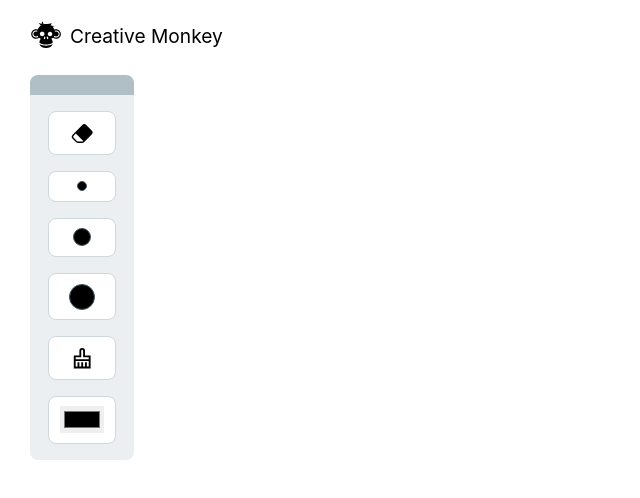
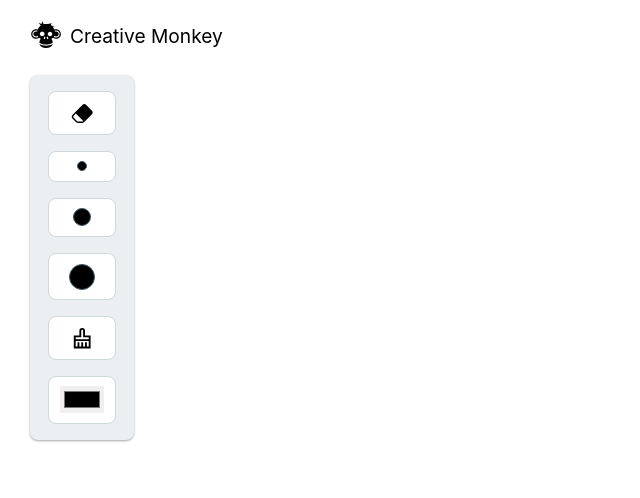
Before and after one commit to om202/creativemonkey-paint, a React (Create React App) app: page / in a window 1280 px wide. Shown: the top 498 px of the page, without its empty margins (0-640 px from the left). Built offline with nearby package versions, Linux system fonts and the light colour scheme.

Commit message:
box shadow and tool tip color

```diff
--- a/src/ButtonsGroup/ButtonsGroup.css
+++ b/src/ButtonsGroup/ButtonsGroup.css
@@ -1,8 +1,7 @@
-@import url('../assets/colorScheme.css');
-@import url('../assets/defaultSizes.css');
+@import url("../assets/colorScheme.css");
+@import url("../assets/defaultSizes.css");
 
 .buttons-group {
-  border-top: 20px solid var(--blueGrey200);
   border-radius: var(--borderRadius);
   background-color: var(--blueGrey50);
   display: flex;
@@ -15,6 +14,7 @@
   width: 4.5rem;
   padding: 1rem;
   gap: 1rem;
+  box-shadow: 0 1px 3px rgba(0, 0, 0, 0.12), 0 1px 2px rgba(0, 0, 0, 0.24);
 }
 
 .buttons-style {
@@ -50,7 +50,6 @@
   height: 24px;
 }
 
-
 .pencil {
   border: 1px solid var(--blueGrey700);
   border-radius: 50%;
--- a/src/assets/colorScheme.css
+++ b/src/assets/colorScheme.css
@@ -1,5 +1,5 @@
 :root {
-  --blue: #1e90ff;
+  --blue: #3f9dfb;
   --white: #ffffff;
   --black: #000000;
   --blueGrey700: #455a64;
```
